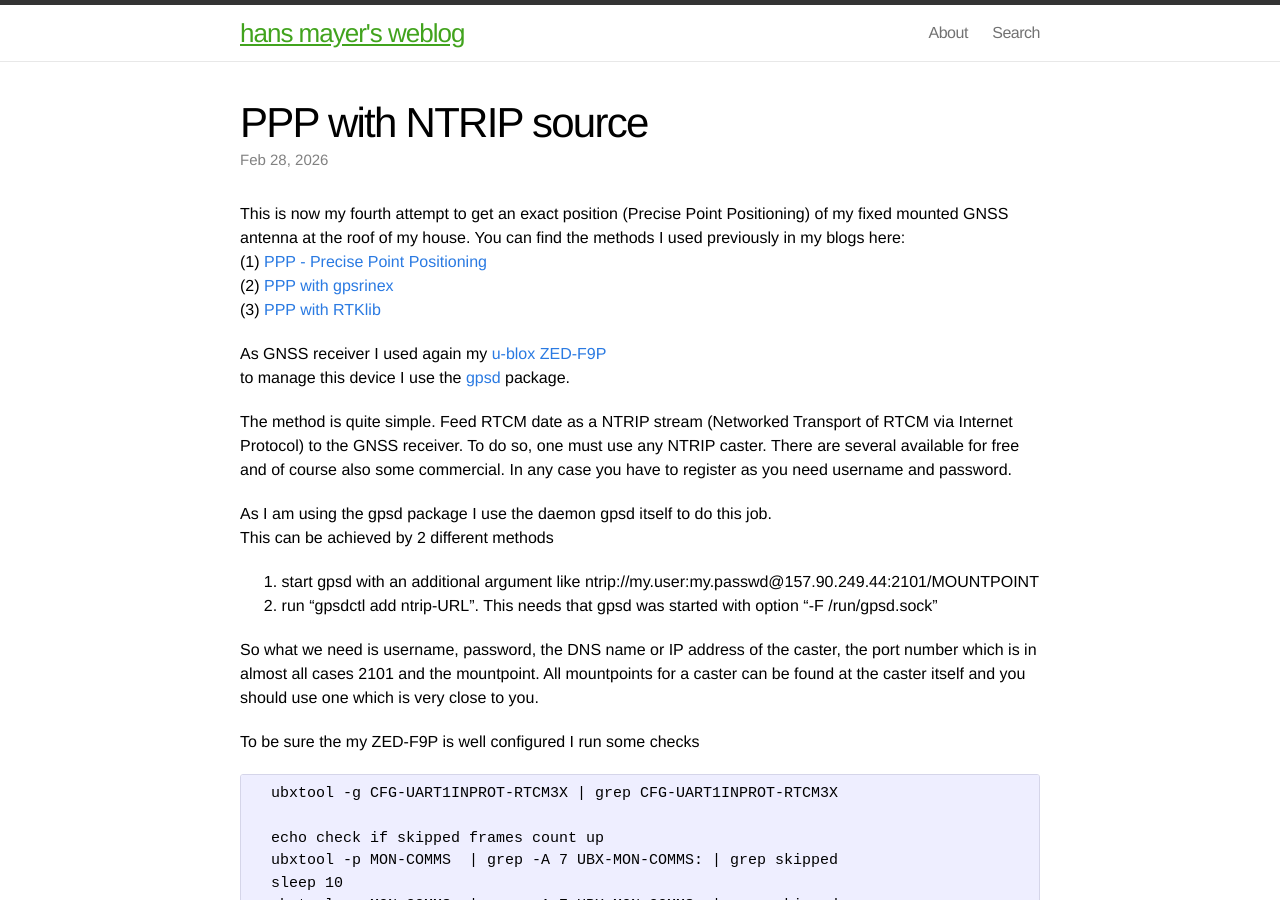
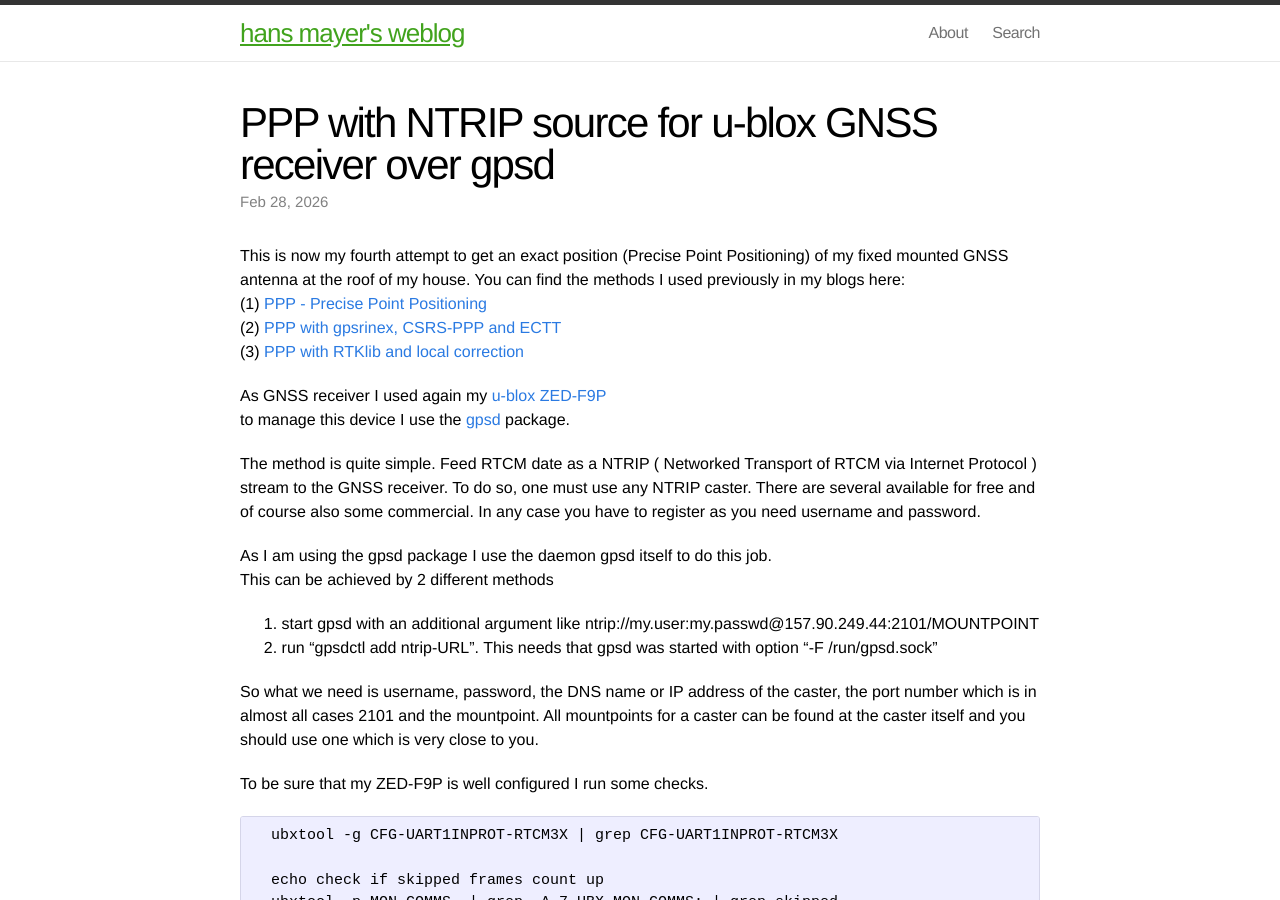
Before and after one commit to hans-mayer/blog, a Jekyll site: the page built from _posts/2026-02-28-PPP-with-NTRIP-source.markdown, in a window 1280 px wide and 900 px high. Built offline with Jekyll 4.4.1, drawn with Linux system fonts in a browser that asks for light colours; some of the changed text lies outside the part shown.

Commit message:
2026-02-28-PPP-with-NTRIP-source.markdown minor updates

```diff
--- a/_posts/2026-02-28-PPP-with-NTRIP-source.markdown
+++ b/_posts/2026-02-28-PPP-with-NTRIP-source.markdown
@@ -1,6 +1,6 @@
 ---
 layout: post
-title:  PPP with NTRIP source
+title:  PPP with NTRIP source for u-blox GNSS receiver over gpsd
 date:   2026-02-28 18:32:00 CET
 categories:
 ---
@@ -8,13 +8,13 @@ categories:
 This is now my fourth attempt to get an exact position (Precise Point Positioning) of my fixed mounted GNSS antenna at the roof of my house.
 You can find the methods I used previously in my blogs here: <br>
 (1) [PPP - Precise Point Positioning](/2023/06/03/PPP-Precise-Point-Positioning.html){:target="_blank"} <br>
-(2) [PPP with gpsrinex](/2026/01/21/PPP-with-gpsrinex.html){:target="_blank"} <br>
-(3) [PPP with RTKlib](/2026/02/21/PPP-with-RTKLIB.html){:target="_blank"} <br>
+(2) [PPP with gpsrinex, CSRS-PPP and ECTT](/2026/01/21/PPP-with-gpsrinex.html){:target="_blank"} <br>
+(3) [PPP with RTKlib and local correction](/2026/02/21/PPP-with-RTKLIB.html){:target="_blank"} <br>
 
 As GNSS receiver I used again my [u-blox ZED-F9P](/2022/07/29/ublox-ZED-F9P.html){:target="_blank"} <br>
 to manage this device I use the [gpsd](https://gitlab.com/gpsd/gpsd){:target="_blank"} package.
 
-The method is quite simple. Feed RTCM date as a NTRIP stream (Networked Transport of RTCM via Internet Protocol) to the GNSS receiver.
+The method is quite simple. Feed RTCM date as a NTRIP ( Networked Transport of RTCM via Internet Protocol ) stream to the GNSS receiver.
 To do so, one must use any NTRIP caster. There are several available for free and of course also some commercial. In any case you have to register as you need username and password.
 
 As I am using the gpsd package I use the daemon gpsd itself to do this job. <br>
@@ -24,7 +24,7 @@ This can be achieved by 2 different methods <br>
 
 So what we need is username, password, the DNS name or IP address of the caster, the port number which is in almost all cases 2101 and the mountpoint. All mountpoints for a caster can be found at the caster itself and you should use one which is very close to you.
 
-To be sure the my ZED-F9P is well configured I run some checks
+To be sure that my ZED-F9P is well configured I run some checks.
 
 <pre>
   ubxtool -g CFG-UART1INPROT-RTCM3X | grep CFG-UART1INPROT-RTCM3X
@@ -73,7 +73,9 @@ I start gpspipe
 
 and I collect the data with
 
-<pre>DAT=`date '+%j%H%M00'`
+<pre>
+SEC=3600
+DAT=`date '+%j%H%M00'`
 timeout $SEC nc 127.0.0.1 10001 | grep --line-buffered -aE "GGA|GST" > $MP/messung_$DAT.nmea </pre>
 
 $SEC is the time in seconds how long I want to collect the data. One hour is normally good enough. $MP is the mountpoint selected in the ntrip-URL. If all is fine I extract the position data from the file with this script
```
